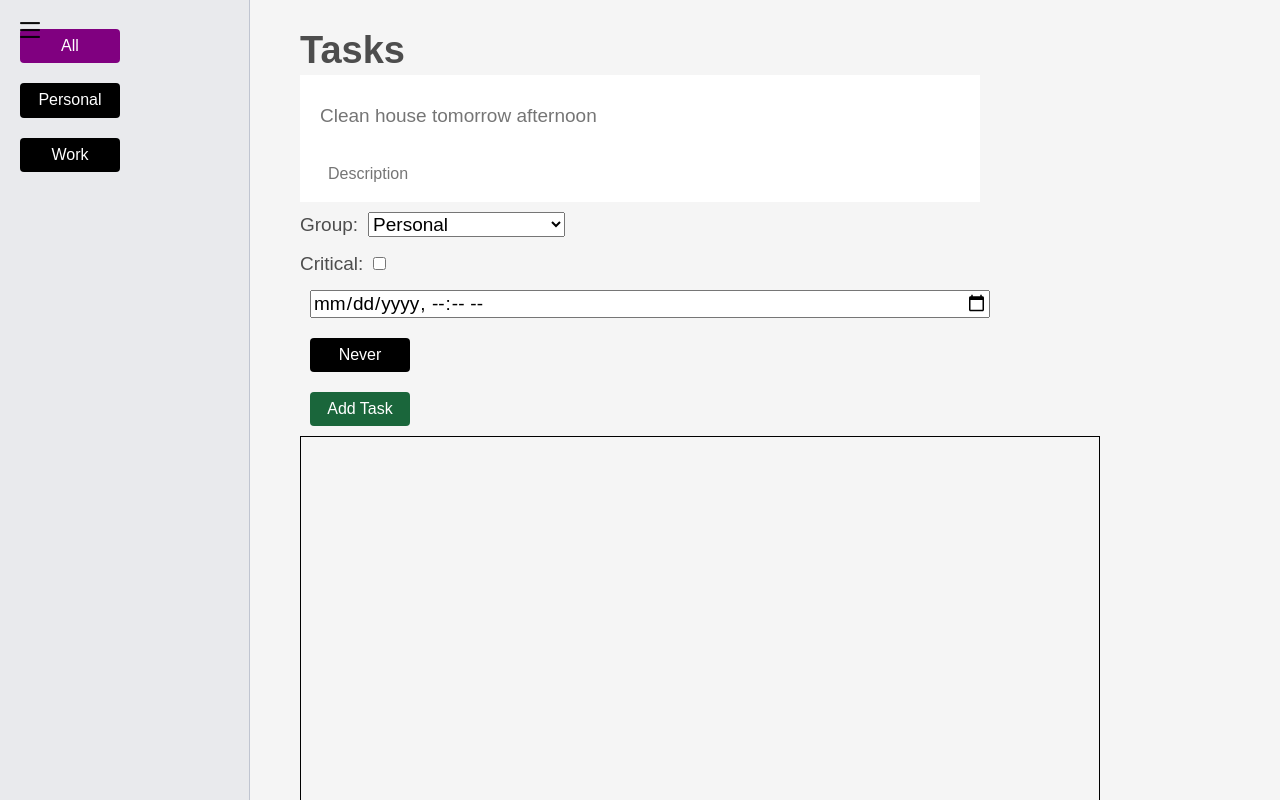
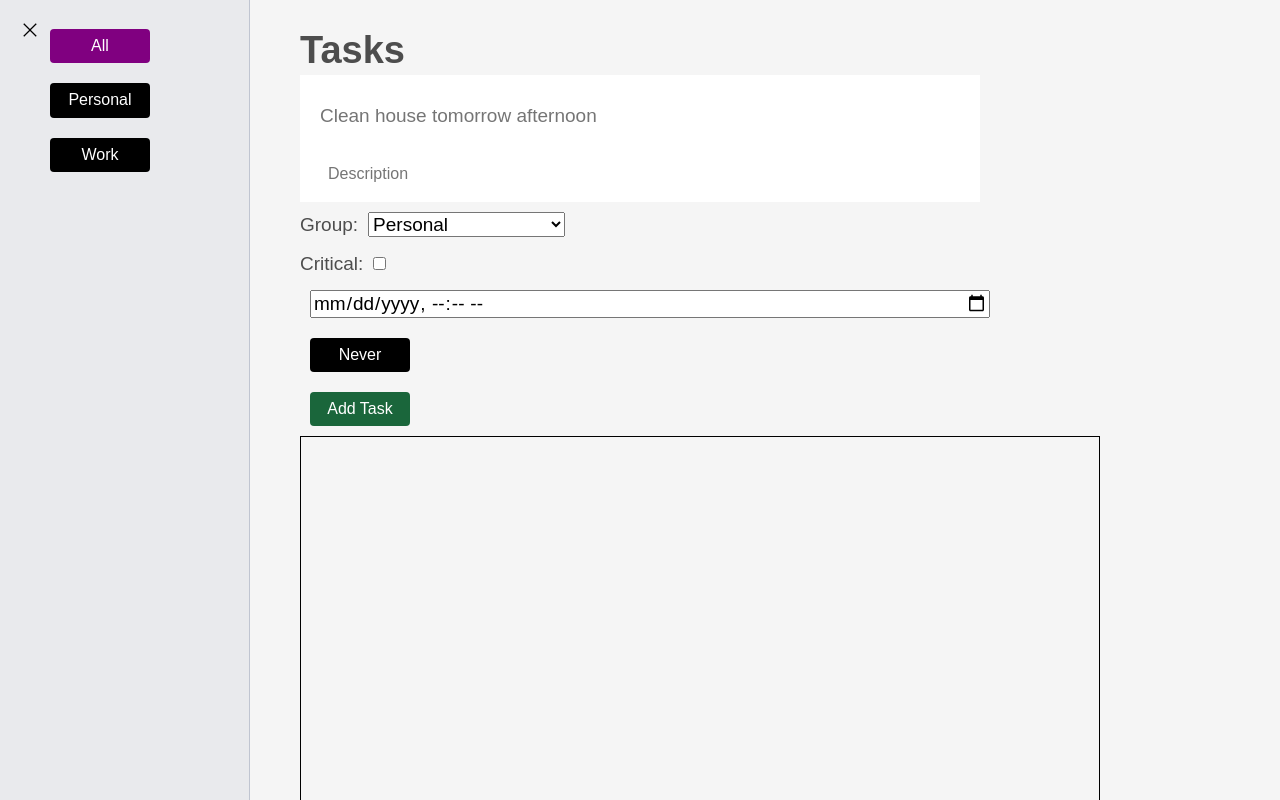
Before and after one commit to Mihuy1/TodoWebsite, a React (Vite) app: page / in a window 1280 px wide. Shown: the top 800 px of the page. Built offline with nearby package versions, Linux system fonts and the light colour scheme.

Commit message:
feat: Add padding to sidebar button and change icon to X image if sidebar open, otherwise hamburger icon

```diff
--- a/src/components/Layout.css
+++ b/src/components/Layout.css
@@ -22,7 +22,7 @@
 }
 
 .sidebar ul {
-  padding-left: 1rem;
+  padding-left: 4rem;
 }
 
 .hamburger-button {
--- a/src/components/Layout.jsx
+++ b/src/components/Layout.jsx
@@ -2,7 +2,8 @@ import {Outlet} from 'react-router-dom';
 import './Layout.css';
 import Button from './Button';
 import {useGroup} from '../context/GroupContext.jsx';
-import image from '../assets/hamburger.png';
+import hamburger from '../assets/hamburger.png';
+import close from '../assets/x-letter.svg';
 import {useEffect, useState} from 'react';
 
 export const Layout = () => {
@@ -41,7 +42,11 @@ export const Layout = () => {
         onClick={toggleSideBar}
         aria-label="Toggle sidebar menu"
       >
-        <img className="hamburger" src={image} alt="Menu" />
+        <img
+          className="hamburger"
+          src={sidebarVisible ? close : hamburger}
+          alt="Menu"
+        />
       </button>
 
       <div className={`sidebar ${sidebarVisible ? 'visible' : 'hidden'}`}>
```
Also changed, not shown: src/assets/x-letter.svg (added).
